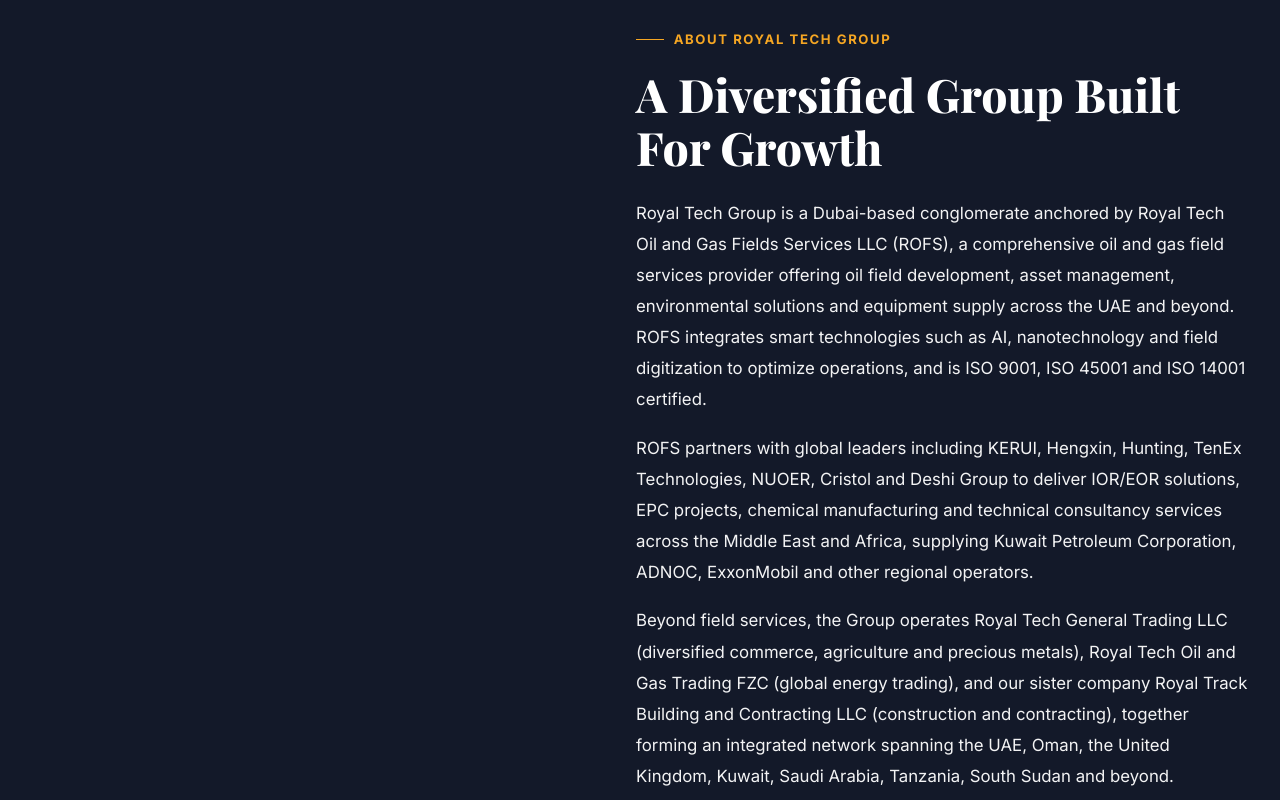
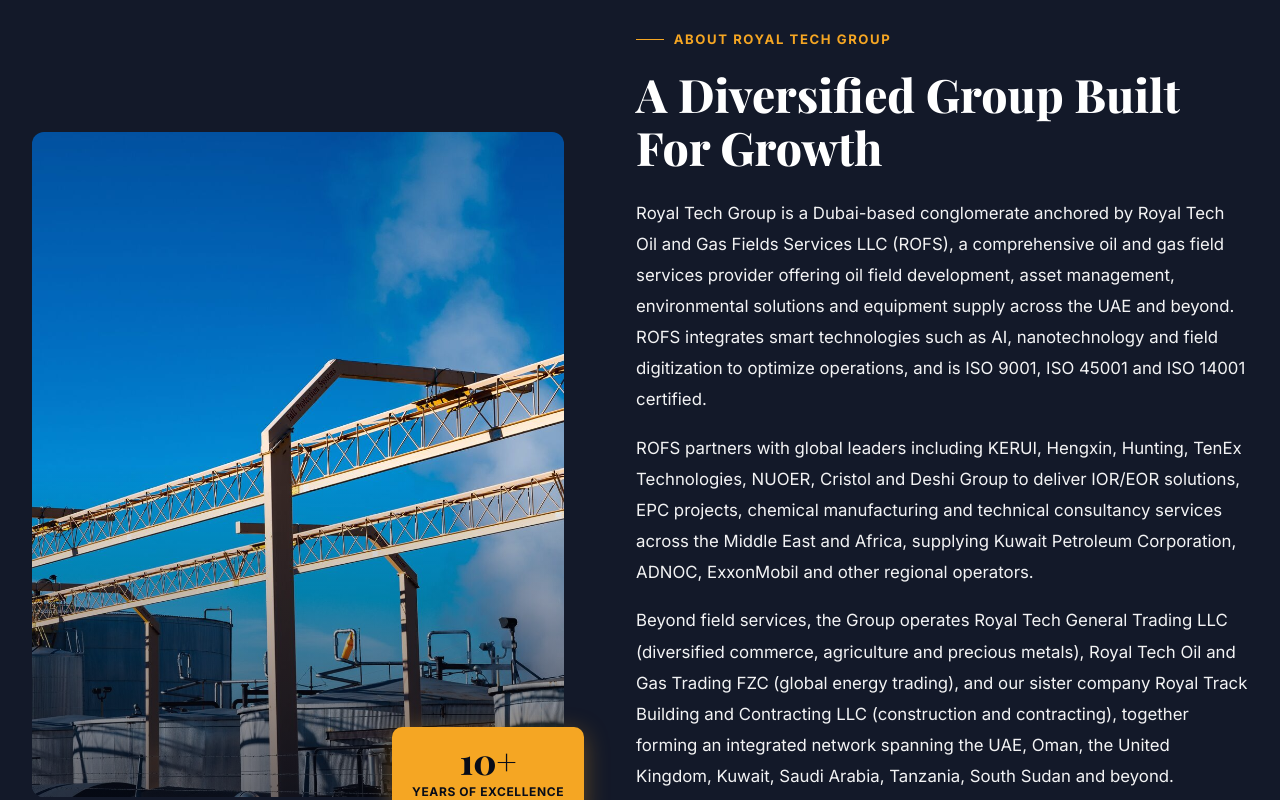
Before and after one commit to royaltrack990-tech/royaltech17, a React (Vite) app: page / in a window 1280 px wide. Shown: the part 5280-6080 px from the top of the page. Built offline with nearby package versions, Linux system fonts and the light colour scheme.

Commit message:
Update AboutSection.jsx

```diff
--- a/src/components/AboutSection.jsx
+++ b/src/components/AboutSection.jsx
@@ -26,7 +26,7 @@
   return (
     <section className="about-section" ref={ref}>
       <div className="about-section__inner section-container">
-        <div className="about-section__visual reveal-left">
+        <div className="about-section__visual reveal">
           <div className="about-section__img-wrap">
             <div className="about-section__img" style={{ backgroundImage: 'url(/images/storage-tanks.jpg)' }}/>
             <div className="about-section__img-overlay"/>
```
